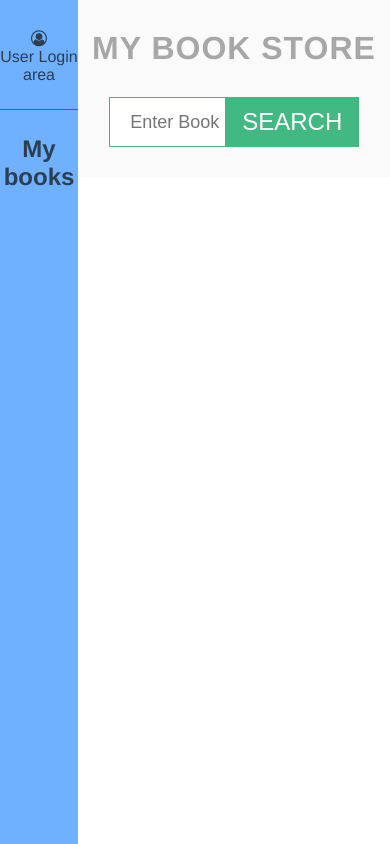
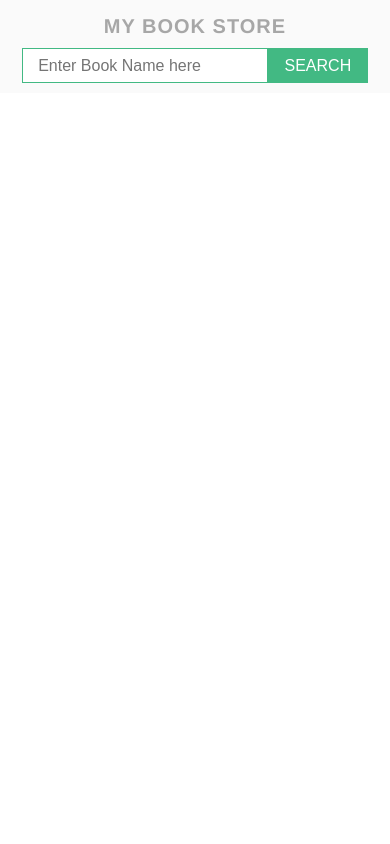
Before and after one commit to Viney29/book-store, a Vue app: page / in a window 390 px wide. Built offline with nearby package versions, Linux system fonts and the light colour scheme.

Commit message:
make app mobile responsive

```diff
--- a/src/App.vue
+++ b/src/App.vue
@@ -69,17 +69,17 @@ export default {
 			this.state = true;
 			axios.get(`https://www.googleapis.com/books/v1/volumes?q=${this.query.q}`).then(function(resp){
 				console.log(resp.data.items);
-        resp.data.items.forEach(function(item){
+				resp.data.items.forEach(function(item){ // for add the new prop. in book item
 					item.isActive = false;
 					item.wishlist = false;
 				});
-        _this.bookitem = resp.data.items; //
+				_this.bookitem = resp.data.items;
 				_this.state = false;
 				_this.requestInit = true;
 				_this.searchText = _this.query.q;
 			});
 		},
-    openDrawer: function(index, item){
+		openDrawer: function(index, item){ // For open drawer on click on book items
 			this.show = true;
 
 			if(this.activeBookitem != null){
@@ -91,7 +91,10 @@ export default {
 			this.bookPitem = item;
 			this.getPosition(index, 4);
 		},
-    getPosition: function(index, col){
+		getPosition: function(index, col){ // For Setting the position of product drawer
+			if (window.innerWidth < 767) {
+				col = col - 2
+			}
 			var rem = index % col;
 			if (index <= col) {
 				this.pindex = col;
@@ -105,12 +108,12 @@ export default {
 				this.pindex = updateIndex;
 			}
 		},
-    addTowishlist: function(item){
+		addTowishlist: function(item){ // For add items into user dashboard
 			item.wishlist = !item.wishlist;
-
 			if(item.wishlist == true){
 				this.myBooks.push(item);
 			}
+
 			else{
 				for(var i = 0; i< this.myBooks.length; i++){
 					if(this.myBooks[i].id == item.id){
@@ -188,6 +191,7 @@ html , body {
     padding:2px;
     border-radius:50%;
 }
+
 .app-main {
 	display: flex;
 	height: 100%;
@@ -196,12 +200,23 @@ html , body {
 .app-sidebar {
 	display: flex;
 	order:1;
-	flex:1 1 20%;
+	flex:1 1 auto;
+	width:330px;
 	height: 100%;
 }
 
+
+
 .app-content {
 	order:1;
-	flex:1 1 80%;
+	flex:1 1 auto;
+	width:calc(100% - 330px);
 }
+
+@media only screen and (max-width : 979px){
+  .app-sidebar {
+    display: none;
+  }
+}
+
 </style>
--- a/src/components/book-item.vue
+++ b/src/components/book-item.vue
@@ -41,7 +41,7 @@ export default {
             default:0
         }
     },
-    computed:{
+    computed:{ // For random price on books
         priceGen:function(){
             return Math.round(Math.random() * 1000);
         }
@@ -53,7 +53,6 @@ export default {
 .book-item {
     flex:1 1 calc(25% - 30px);
     margin:15px;
-    /* border: 1px solid #42b983; */
     padding: 0px;
     max-width:calc(25% - 30px);
     width:100%;
@@ -61,7 +60,7 @@ export default {
     display: flex;
     flex-direction: column;
     cursor: pointer;
-
+    position: relative;
     transform: scale(.965);
     transition: all .1s linear;
 }
@@ -162,8 +161,31 @@ a {
     justify-content: center;
     font-size:20px;
 }
+
 .wishlist-icon .fa {
     position: absolute;
 }
 
+/*  .book-item:after {
+     content:"";
+     position: absolute;
+     top:100px;
+     right:0;
+     bottom:0;
+     left: 0;
+     z-index:-2;
+     box-shadow:0px 250px 15px -35px rgba(0,0,0,.25);
+     border-radius:50%;
+     transform:scaleY(.3);
+ } */
+
+@media only screen and (max-width : 767px){
+    .book-item {
+        flex:1 1 calc(50% - 20px);
+        margin:10px;
+        padding: 0px;
+        max-width:calc(50% - 20px);
+    }
+}
+
 </style>
--- a/src/components/login.vue
+++ b/src/components/login.vue
@@ -37,7 +37,7 @@ export default {
 	align-items: center;
     display: flex;
     position: fixed;
-    width:20%;
+    width:330px;
     height: 100%;
     flex:1;
     background-color:#6fb1ff;
@@ -62,7 +62,7 @@ ul li {
     display: inline-block;
     margin:5px;
     list-style-type: none;
-    background: #fff;
+    background-color:#797979;
 }
 
 .book-image {
@@ -72,6 +72,9 @@ ul li {
 
 .book-image img {
     width:100%;
+    vertical-align: bottom;
+    object-fit: cover;
+    height: 90px;
 }
 
 </style>
--- a/src/components/product-drawer.vue
+++ b/src/components/product-drawer.vue
@@ -83,7 +83,7 @@ h2 {
 
 .right-side {
 	flex:1 1 75%;
-	padding: 0px  20px 40px;
+	padding: 0px  20px 60px;
 	display: flex;
 	flex-direction: column;
 	text-align: left;
@@ -98,6 +98,10 @@ h2 {
 	left: 0px;
 	right: 0;
 	margin: auto;
+}
+.book-links .fa {
+	color:#9E2D4A;
+	margin-left:10px;
 }
 .title {
 	display: inline-block;
@@ -115,4 +119,34 @@ h2 {
 	font-weight: bold;
 	color:#39495C;
 }
+@media only screen and (max-width : 767px){
+	.left-side {
+		display: none;
+	}
+
+	h2 {
+		font-size: 18px;
+		line-height: 24px;
+	}
+	h3, h3  span {
+		font-size:16px;
+	}
+	/* #product-drawer {
+		position: fixed;
+		top:0;
+		left:0;
+		right:0;
+		width:100%;
+		height:100%;
+		background:rgba(255,255,255,.4);
+	}
+
+	.productContent {
+		position: absolute;
+		top:50%;
+		left:50%;
+		transform: translateX(-50%) translateY(-50%);
+		width:90%;
+	} */
+}
 </style>
--- a/src/components/search-bar.vue
+++ b/src/components/search-bar.vue
@@ -91,5 +91,31 @@ hr {
 	/* box-shadow:0px 4px 8px 1px #36495D; */
 	margin-bottom: 30px;
 }
+@media only screen and (max-width : 767px){
+	.search-bar {
+		margin:10px auto;
+		width:90%;
+		height:35px;
+	}
+
+	h2 {
+		font-size:20px;
+	}
+
+	.searchBar{
+		padding-top: 15px;
+	}
+
+	.search-bar input {
+		font-size: 16px;
+		text-indent: 15px;
+	}
+
+	.search-bar button {
+		font-size: 16px;
+		width:100px;
+		outline:none;
+	}
+}
 
 </style>
```
Also changed, not shown: 7 other files (tests, documents, lock files or other folders). Lines whose indentation alone changed are shown as unchanged.
